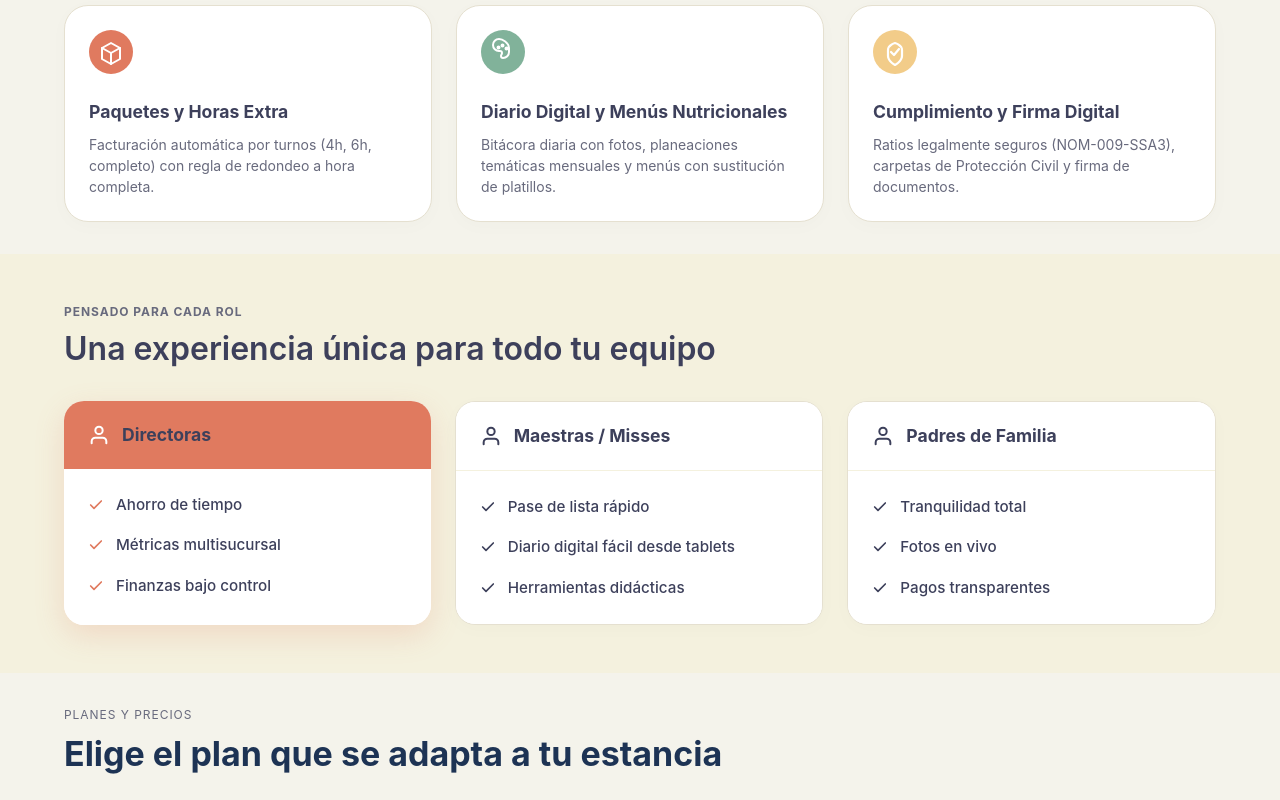
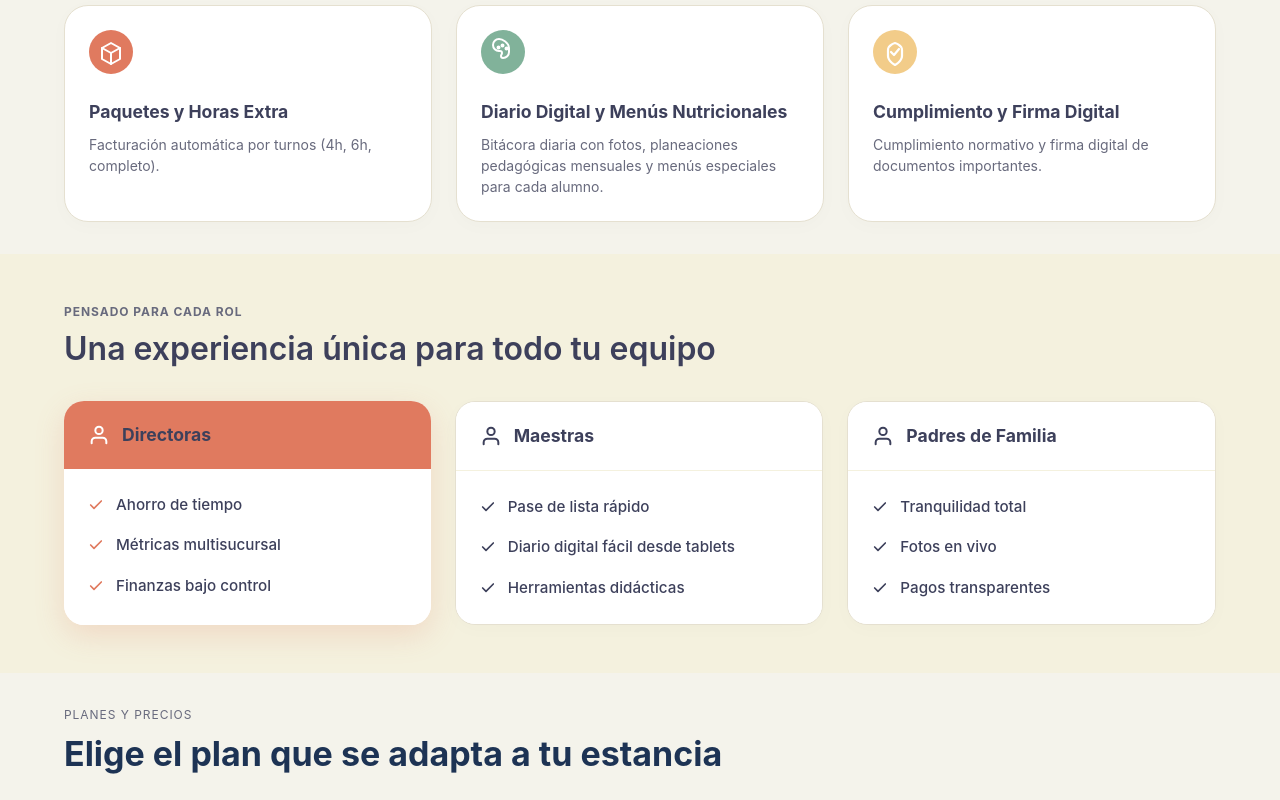
Before and after one commit to ArtemisaLabs/artemisa-landing, a Next.js app: page / in a window 1280 px wide. Shown: the part 1400-2200 px from the top of the page. Built offline with nearby package versions, Linux system fonts and the light colour scheme.

Commit message:
Fixed text from FAQ

```diff
--- a/src/components/Benefits/benefits.tsx
+++ b/src/components/Benefits/benefits.tsx
@@ -40,7 +40,7 @@ function Benefits() {
                     </Button> */}
                 </Stack>
                 <br/>
-                <SocialProofGroup />
+                {/* <SocialProofGroup /> */}
             </Stack>
 
             {/* Columna Derecha: Contenedor Relativo que envuelve AMBAS capas */}
--- a/src/components/Faq/FaqSection.tsx
+++ b/src/components/Faq/FaqSection.tsx
@@ -6,7 +6,7 @@ const faqs = [
   {
     question: '¿Cumple con los requisitos del Gobierno de Nuevo León?',
     answer:
-      'Sí, completamente. Artemis genera de forma automatizada las Hojas Oficiales de Asistencia con el formato exacto exigido por las autoridades del Gobierno de Nuevo León y los lineamientos de Protección Civil (NOM-009-SSA3).',
+      'Sí, completamente. Artemis genera de forma automatizada las Hojas Oficiales de Asistencia con el formato exacto exigido por las autoridades del Gobierno de Nuevo León.',
   },
   {
     question: '¿Qué tan segura es la información de mis alumnos?',
@@ -19,14 +19,14 @@ const faqs = [
       'La configuración inicial toma menos de 15 minutos. Nuestro equipo te ayuda a importar las listas de alumnos y personalizar la plataforma para que empieces a operarla el mismo día.',
   },
   {
-    question: '¿Las misses que no son muy tecnológicas pueden usarlo fácilmente?',
+    question: '¿El personal de atención y cuidado infantil puede usarlo fácilmente?',
     answer:
       'Sí. Diseñamos la interfaz para que sea intuitiva y muy visual. Cualquier persona que sepa usar WhatsApp o tabletas puede pasar lista y enviar reportes en solo 2 clics.',
   },
   {
     question: '¿Tiene contactos de emergencia y alertas?',
     answer:
-      'Sí. Cada ficha de alumno cuenta con botones de marcación rápida para tutores y servicios de emergencia, así como registro de pólizas de seguro e historial de alergias.',
+      'Sí. Cada ficha de alumno cuenta con botones de marcación rápida para tutores y servicios de emergencia.',
   },
 ];
 
--- a/src/components/Modules/modules.tsx
+++ b/src/components/Modules/modules.tsx
@@ -32,17 +32,18 @@ export default function Modules() {
         },
         {
             title: 'Paquetes y Horas Extra',
-            description: 'Facturación automática por turnos (4h, 6h, completo) con regla de redondeo a hora completa.',
+            description: 'Facturación automática por turnos (4h, 6h, completo).',
             icon: <PackagesIcon size={44} />,
         },
         {
             title: 'Diario Digital y Menús Nutricionales',
-            description: 'Bitácora diaria con fotos, planeaciones temáticas mensuales y menús con sustitución de platillos.',
+            // description: 'Acompaña a las maestras en la planificación, realización, evaluación de experiencias de aprendizaje para niñas y niños.',
+            description: 'Bitácora diaria con fotos, planeaciones pedagógicas mensuales y menús especiales para cada alumno.',
             icon: <DigitalJournalIcon size={44} />,
         },
         {
             title: 'Cumplimiento y Firma Digital',
-            description: 'Ratios legalmente seguros (NOM-009-SSA3), carpetas de Protección Civil y firma de documentos.',
+            description: 'Cumplimiento normativo y firma digital de documentos importantes.',
             icon: <ComplianceIcon size={44} />,
         },
     ];
--- a/src/components/Users/users.tsx
+++ b/src/components/Users/users.tsx
@@ -14,7 +14,7 @@ export default function RolesSection() {
             ],
         },
         {
-            title: 'Maestras / Misses',
+            title: 'Maestras',
             isHighlighted: false,
             features: [
                 'Pase de lista rápido',
```
